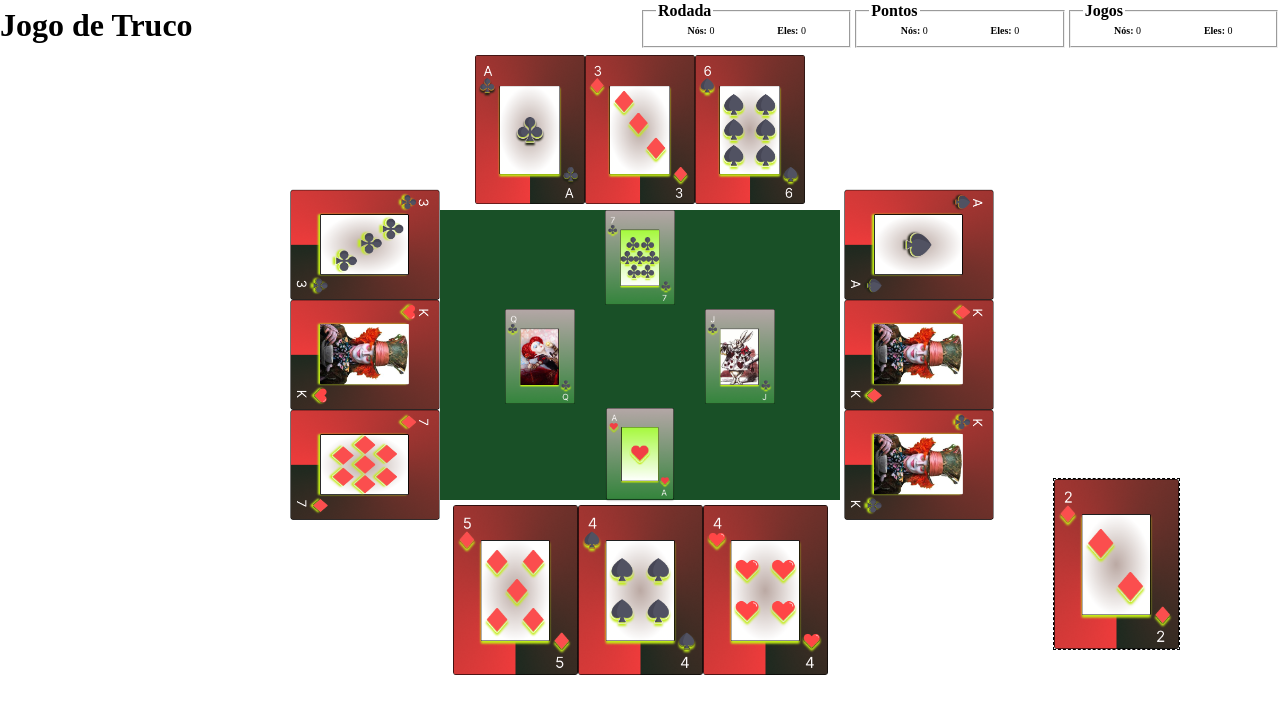
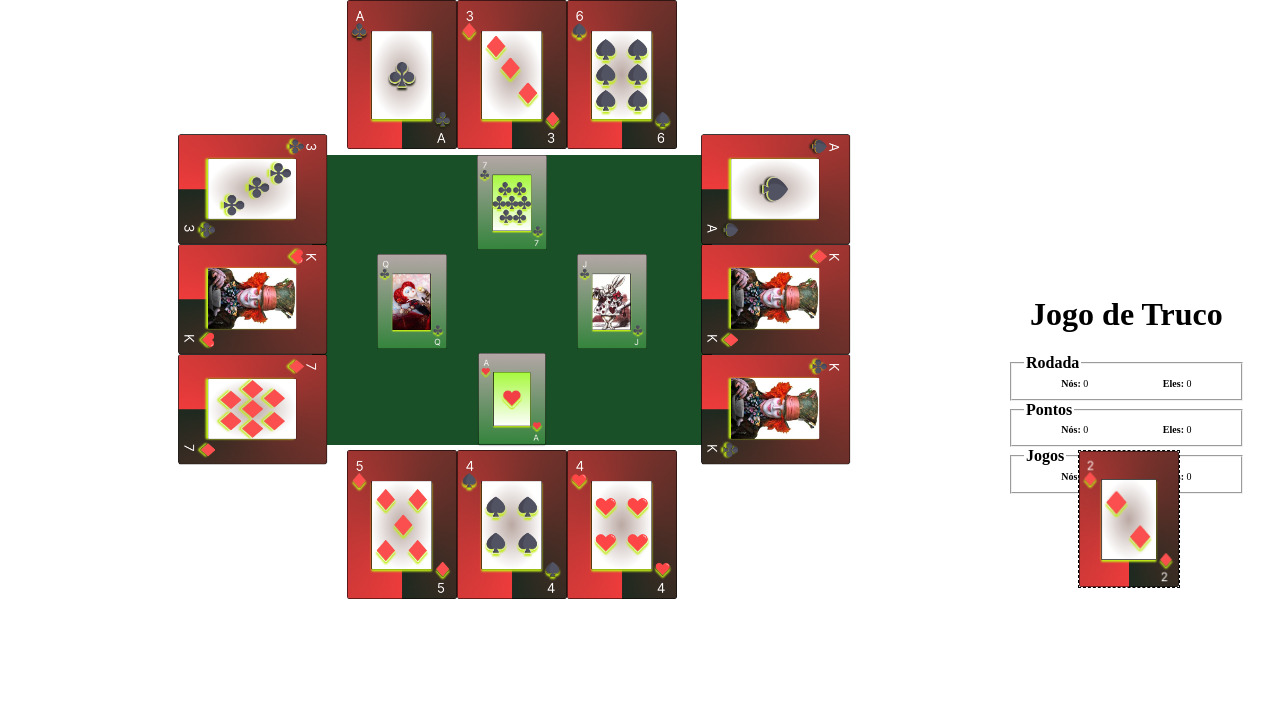
Before and after one commit to anagabrielalds/JogoDeTruco, a plain HTML site: page index.html in a window 1280 px wide. Drawn offline with Linux system fonts and the light colour scheme; files whose address does not match are found by name.

Commit message:
ajustes no layout

```diff
--- a/index.html
+++ b/index.html
@@ -10,28 +10,6 @@
 
 <body>
     <div class="jogoCompleto">
-        <div class="header">
-            <div class="nomeJogo">
-                <h1>Jogo de Truco</h1>
-            </div>
-            <div class="pontuacoes">
-                <fieldset>
-                    <legend><b>Rodada</b></legend>
-                    <p><b>Nós: </b><span id="minhaRodada"> 0 </span></p>
-                    <p><b>Eles:</b> <span id="rodadaDeles"> 0 </span></p>
-                </fieldset>
-                <fieldset>
-                    <legend><b>Pontos</b></legend>
-                    <p><b>Nós: </b><span id="minhaPontuacao"> 0 </span></p>
-                    <p><b>Eles:</b> <span id="pontuacaoDeles"> 0 </span></p>
-                </fieldset>
-                <fieldset>
-                    <legend><b>Jogos</b></legend>
-                    <p><b>Nós: </b> <span id="meuJogo"> 0 </span></p>
-                    <p><b>Eles: </b> <span id="jogoDeles"> 0 </span></p>
-                </fieldset>
-            </div>
-        </div>
         <div class="linha1">
             <div id="jogador1" class="jogador">
                 <div id="carta1"><img src="./Jogo de Truco/cartas/1.png" alt=""></div>
@@ -74,11 +52,30 @@
                 <div id="carta12"><img src="./Jogo de Truco/cartas/17.png" alt=""></div>
             </div>
         </div>
-        <div class="mesa-manilha">
-            <div class="manilha" id="manilha"><img src="./Jogo de Truco/cartas/10.png" alt=""></div>
+    </div>
+    <div class="header">
+        <div class="pontuacoes">
+            <h1>Jogo de Truco</h1>
+            <fieldset>
+                <legend><b>Rodada</b></legend>
+                <p><b>Nós: </b><span id="minhaRodada"> 0 </span></p>
+                <p><b>Eles:</b> <span id="rodadaDeles"> 0 </span></p>
+            </fieldset>
+            <fieldset>
+                <legend><b>Pontos</b></legend>
+                <p><b>Nós: </b><span id="minhaPontuacao"> 0 </span></p>
+                <p><b>Eles:</b> <span id="pontuacaoDeles"> 0 </span></p>
+            </fieldset>
+            <fieldset>
+                <legend><b>Jogos</b></legend>
+                <p><b>Nós: </b> <span id="meuJogo"> 0 </span></p>
+                <p><b>Eles: </b> <span id="jogoDeles"> 0 </span></p>
+            </fieldset>
+            <div class="mesa-manilha">
+                <div class="manilha" id="manilha"><img src="./Jogo de Truco/cartas/10.png" alt=""></div>
+            </div>
         </div>
     </div>
-
     <script src="./script-gerador-cartas.js"></script>
     <script src="./script-desenha-cartas.js"></script>
     <script src="./script-desenha-pontos.js"></script>
--- a/style.css
+++ b/style.css
@@ -3,13 +3,13 @@ body {
     height: 100%;
     margin: 0;
     padding: 0;
+    display: flex;
 }
 
 .jogoCompleto {
     margin: 0;
     padding: 0;
-    width: 100%;
-    width: 100%;
+    width: 80%;
 }
 
 p {
@@ -29,18 +29,18 @@ p {
 }
 
 .linha3 img {
-    width: 125px;
+    width: 110px;
 
 }
 
 .mesa-manilha {
-    top: 478px;
+    top: 450px;
     right: 100px;
     position: absolute;
 }
 
 .mesa-manilha img {
-    width: 125px;
+    width: 100px;
     border: 1px dashed;
     /* transform: rotate(30deg); */
 }
@@ -74,8 +74,8 @@ img:hover {
 .header {
     display: flex;
     justify-content: space-between;
-    height: 50px;
-    width: 100%;
+    height: auto;
+    width: 20%;
     align-items: center;
     margin-bottom: 5px;
 }
@@ -84,8 +84,9 @@ img:hover {
     display: flex;
     justify-content: space-evenly;
     height: 50px;
-    width: 50%;
+    width: 80%;
     align-items: center;
+    flex-direction: column;
 }
 
 .nomeJogo {
```
